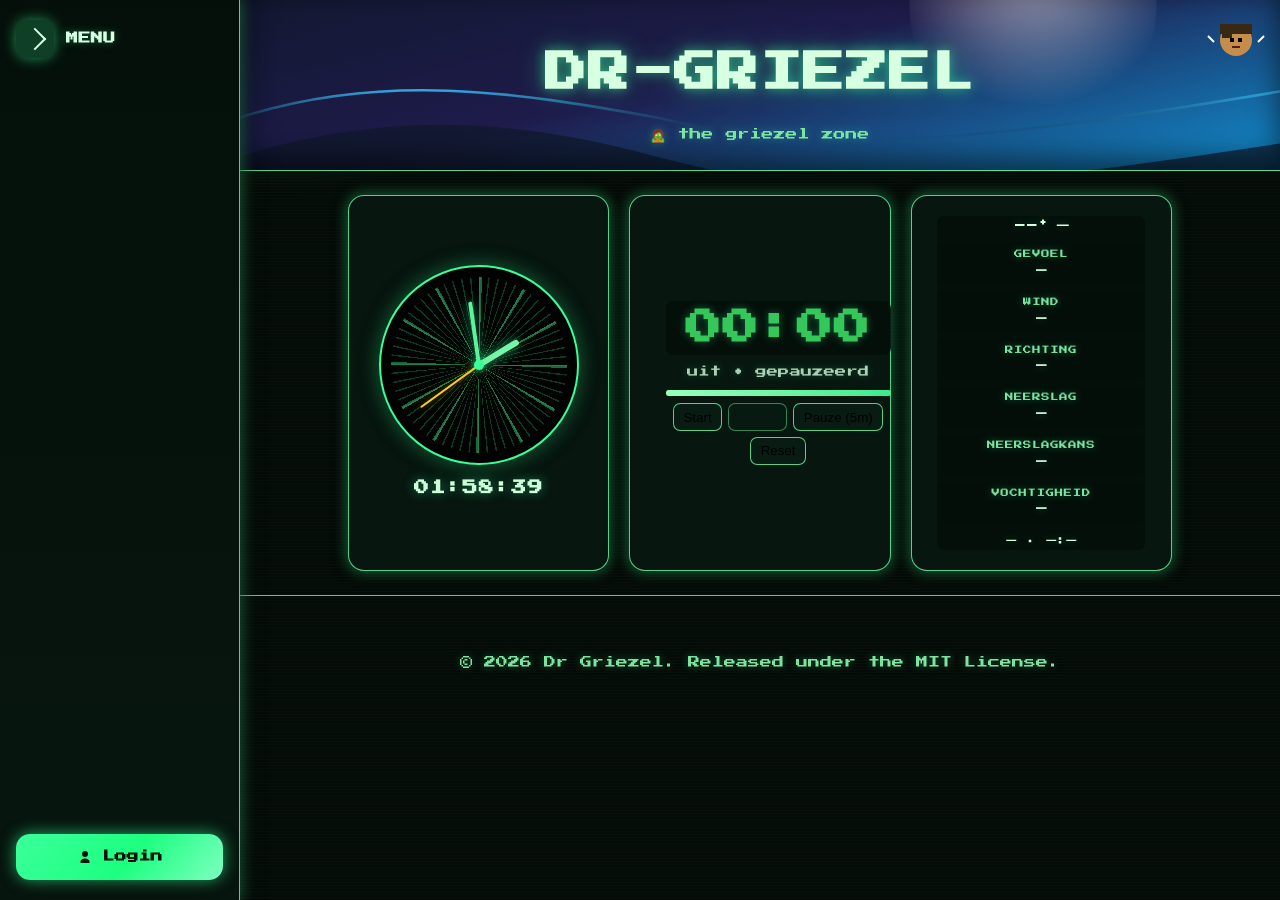
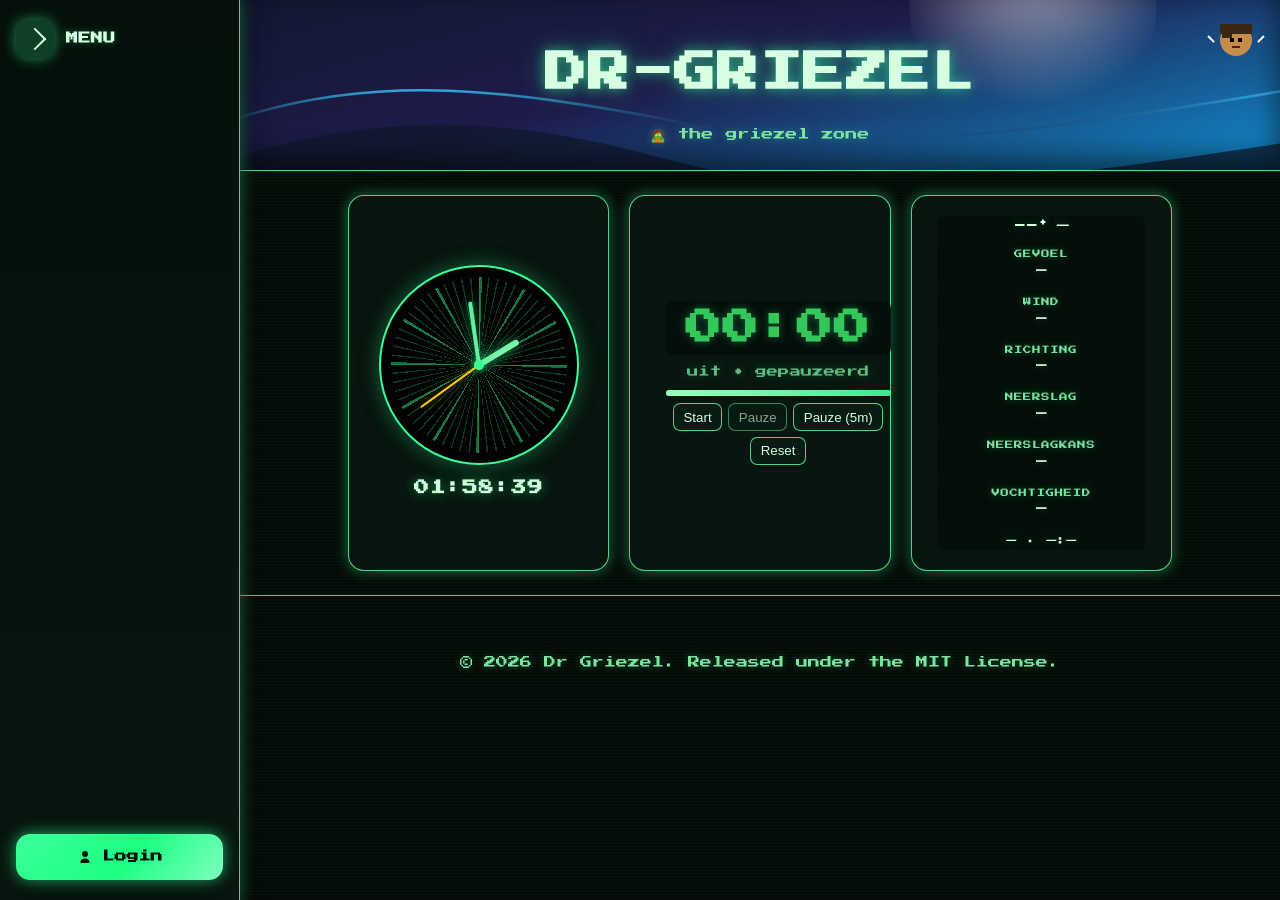
Before and after one commit to DR-GRIEZEL/dr-griezel.github.io, a Jekyll site: the page built from html/nav/index.html, in a window 1280 px wide. Built offline with Jekyll 4.4.1, drawn with Linux system fonts in a browser that asks for light colours.

Commit message:
Fix nav metadata checks and pomodoro contrast (#34)

```diff
--- a/_includes/nav.html
+++ b/_includes/nav.html
@@ -8,12 +8,12 @@
   <nav class="sidebar-nav" aria-label="Primary">
     <ul>
       {% assign icon_colors = "#38ff98,#ff8d6b,#7a9bff,#ff7ad9,#6ee7f0,#ffd76b" | split: "," %} {%
-      assign nav_pages = site.pages | where_exp: "page", "page.dir == '/html/nav/' or page.dir ==
-      '/html/nav'" | sort: "nav_order" %} {% for page in nav_pages %} {% assign color_index =
-      forloop.index0 | modulo: icon_colors.size %} {% assign icon_color = icon_colors[color_index]
-      %} {% assign nav_label = page.nav_label | default: page.title | default: page.name %}
+      assign nav_pages = site.pages | where_exp: "nav_page", "nav_page.dir == '/html/nav/'" | sort:
+      "nav_order" %} {% for nav_page in nav_pages %} {% assign color_index = forloop.index0 |
+      modulo: icon_colors.size %} {% assign icon_color = icon_colors[color_index] %} {% assign
+      nav_label = nav_page.nav_label | default: nav_page.title | default: nav_page.name %}
       <li>
-        <a href="{{ page.url | relative_url }}">
+        <a href="{{ nav_page.url | relative_url }}">
           <span class="nav-icon" style="--icon-color: {{ icon_color }};">
             <svg viewBox="0 0 24 24" aria-hidden="true">
               <path
--- a/assets/css/dash.css
+++ b/assets/css/dash.css
@@ -1,7 +1,7 @@
 /* MISC */
 
 /* Klok */
-.card[data-widget]{
+.card[data-widget] {
   display: flex;
   flex-direction: column;
   justify-content: center;
@@ -13,29 +13,35 @@
   gap: 0.75rem;
 }
 
-.clock-view{
+.clock-view {
   display: grid;
   justify-items: center;
   gap: 0.75rem;
 }
-.card[data-widget="clock"] .clock-view{
+.card[data-widget='clock'] .clock-view {
   flex: 1;
   align-content: center;
 }
 
-.clock-face{
+.clock-face {
   width: clamp(140px, 26vw, 200px);
   aspect-ratio: 1;
   border-radius: 50%;
   position: relative;
   border: 2px solid var(--interactive-accent);
-  background:
-    radial-gradient(circle at 50% 50%, rgba(0,0,0,0.75) 0%, rgba(0,0,0,0.9) 60%, rgba(0,0,0,0.95) 100%);
-  box-shadow: 0 0 20px rgba(0,0,0,.6), 0 0 18px color-mix(in oklab, var(--interactive-accent) 50%, transparent);
+  background: radial-gradient(
+    circle at 50% 50%,
+    rgba(0, 0, 0, 0.75) 0%,
+    rgba(0, 0, 0, 0.9) 60%,
+    rgba(0, 0, 0, 0.95) 100%
+  );
+  box-shadow:
+    0 0 20px rgba(0, 0, 0, 0.6),
+    0 0 18px color-mix(in oklab, var(--interactive-accent) 50%, transparent);
 }
 
-.clock-face::before{
-  content: "";
+.clock-face::before {
+  content: '';
   position: absolute;
   inset: 10px;
   border-radius: 50%;
@@ -54,7 +60,7 @@
   z-index: 1;
 }
 
-.clock-hand{
+.clock-hand {
   position: absolute;
   left: 50%;
   top: 50%;
@@ -65,26 +71,26 @@
   z-index: 2;
 }
 
-.clock-hand.hour{
+.clock-hand.hour {
   width: 6px;
   height: 46px;
   background: color-mix(in oklab, var(--interactive-accent) 75%, white 20%);
 }
 
-.clock-hand.minute{
+.clock-hand.minute {
   width: 4px;
   height: 64px;
   background: color-mix(in oklab, var(--interactive-accent) 85%, white 10%);
 }
 
-.clock-hand.second{
+.clock-hand.second {
   width: 2px;
   height: 72px;
   background: #facc15;
   box-shadow: 0 0 10px rgba(250, 204, 21, 0.6);
 }
 
-.clock-center{
+.clock-center {
   position: absolute;
   inset: 50%;
   width: 10px;
@@ -96,20 +102,21 @@
   z-index: 3;
 }
 
-.clock-time{
+.clock-time {
   margin: 0;
   font-size: 1.25rem;
   font-weight: 700;
   font-variant-numeric: tabular-nums;
-  letter-spacing: .08em;
+  letter-spacing: 0.08em;
   color: color-mix(in oklab, var(--text-normal) 92%, var(--interactive-accent) 8%);
   text-shadow: 0 0 12px color-mix(in oklab, var(--interactive-accent) 45%, transparent);
 }
 
 /* Weerbericht */
 .wxbox {
-  padding: .1rem .1rem;
-  border-radius: .6rem; color: var(--text-normal);
+  padding: 0.1rem 0.1rem;
+  border-radius: 0.6rem;
+  color: var(--text-normal);
 
   background: var(--background-secondary);
 
@@ -121,19 +128,19 @@
   line-height: 1.5;
   text-align: center;
 }
-.wxline{
+.wxline {
   display: flex;
   align-items: center;
   justify-content: center;
   gap: 0.6rem;
 }
-.wx-details{
+.wx-details {
   display: grid;
   grid-template-columns: repeat(auto-fit, minmax(130px, 1fr));
   gap: 0.6rem;
   margin: 0.7rem 0;
 }
-.wx-detail{
+.wx-detail {
   display: grid;
   gap: 0.25rem;
   justify-items: center;
@@ -141,69 +148,106 @@
   border-radius: 0.6rem;
   padding: 0.4rem 0.3rem;
 }
-.wx-label{
+.wx-label {
   font-size: 0.7rem;
   text-transform: uppercase;
   letter-spacing: 0.08em;
   color: var(--muted);
 }
-.wx-value{
+.wx-value {
   font-size: 0.85rem;
   font-weight: 600;
 }
 
-
 /* Timer */
-.pomo-widget{
+.pomo-widget {
   background: var(--background-primary);
-  display: grid; gap: .6rem;
-  border-radius: .8rem; padding: .8rem;
+  display: grid;
+  gap: 0.6rem;
+  border-radius: 0.8rem;
+  padding: 0.8rem;
 }
 
-.pomo-timer{
+.pomo-timer {
   background: color-mix(in oklab, var(--background-secondary) 92%, transparent);
   display: inline-block; /* shrink-to-fit */
   margin: 0 auto; /* centreer in flow */
-  line-height: 1; /* strak rond de tekst */ padding: .25em .55em; /* ruimte rond tekst, schaalt mee met font */
-  border-radius: .6rem; color: var(--text-normal);
-  text-align: center; font-size: clamp(1.8rem, 4.5vw, 3rem);
-  font-weight: 700; font-variant-numeric: tabular-nums; letter-spacing: .03em;
+  line-height: 1; /* strak rond de tekst */
+  padding: 0.25em 0.55em; /* ruimte rond tekst, schaalt mee met font */
+  border-radius: 0.6rem;
+  color: var(--text-normal);
+  text-align: center;
+  font-size: clamp(1.8rem, 4.5vw, 3rem);
+  font-weight: 700;
+  font-variant-numeric: tabular-nums;
+  letter-spacing: 0.03em;
 }
 /* State-kleuren (iOS palette) */
-.pomo-timer.focus { color: #34C759; }  /* iOS Green */
-.pomo-timer.pause { color: #FF9F0A; }  /* iOS Orange */
-.pomo-timer.break { color: #0A84FF; }  /* iOS Blue */
+.pomo-timer.focus {
+  color: #34c759;
+} /* iOS Green */
+.pomo-timer.pause {
+  color: #ff9f0a;
+} /* iOS Orange */
+.pomo-timer.break {
+  color: #0a84ff;
+} /* iOS Blue */
 
-.pomo-sub{
---pomo-sub: var(--text-muted);
+.pomo-sub {
+  --pomo-sub: var(--muted);
 
-  text-align: center; opacity: .8; font-size: .95rem; color:var(--pomo-sub)
+  text-align: center;
+  opacity: 0.8;
+  font-size: 0.95rem;
+  color: var(--pomo-sub);
 }
-.pomo-progress{
+.pomo-progress {
   height: 6px;
   background: color-mix(in oklab, var(--background-modifier-border) 70%, transparent);
-  border-radius: 999px; overflow: hidden;
+  border-radius: 999px;
+  overflow: hidden;
 }
-.pomo-progress-bar{
-  height: 100%; width: 0%;
-  background: linear-gradient(90deg,
+.pomo-progress-bar {
+  height: 100%;
+  width: 0%;
+  background: linear-gradient(
+    90deg,
     color-mix(in oklab, var(--interactive-accent) 100%, white 50%),
     color-mix(in oklab, var(--interactive-accent) 80%, transparent)
   );
-  transition: width .3s ease;
+  transition: width 0.3s ease;
 }
-.pomobar{
-  display: flex; flex-wrap: wrap; gap: .5rem; justify-content: center;
+.pomobar {
+  display: flex;
+  flex-wrap: wrap;
+  gap: 0.5rem;
+  justify-content: center;
 }
-.pomo-btn{
-  display: inline-flex; align-items: center; justify-content: center;
-  padding: .45rem .8rem; border-radius: .6rem;
+.pomo-btn {
+  display: inline-flex;
+  align-items: center;
+  justify-content: center;
+  padding: 0.45rem 0.8rem;
+  border-radius: 0.6rem;
   border: 1px solid var(--background-modifier-border);
   filter: none;
   background: color-mix(in oklab, var(--background-primary) 92%, var(--interactive-accent) 4%);
-  text-decoration: none; cursor: pointer; user-select: none;
+  color: var(--text);
+  text-decoration: none;
+  cursor: pointer;
+  user-select: none;
 }
-.pomo-btn:hover{ filter:brightness(1.05); }
-.pomo-btn:active{ transform: translateY(1px); }
-.pomo-btn:focus-visible{ outline:2px solid var(--interactive-accent); outline-offset: 2px; }
-.pomo-btn:disabled{ opacity: .6; cursor:not-allowed; }
+.pomo-btn:hover {
+  filter: brightness(1.05);
+}
+.pomo-btn:active {
+  transform: translateY(1px);
+}
+.pomo-btn:focus-visible {
+  outline: 2px solid var(--interactive-accent);
+  outline-offset: 2px;
+}
+.pomo-btn:disabled {
+  opacity: 0.6;
+  cursor: not-allowed;
+}
```
Also changed, not shown: test/nav-links.test.js (added, +44 -0 lines).
